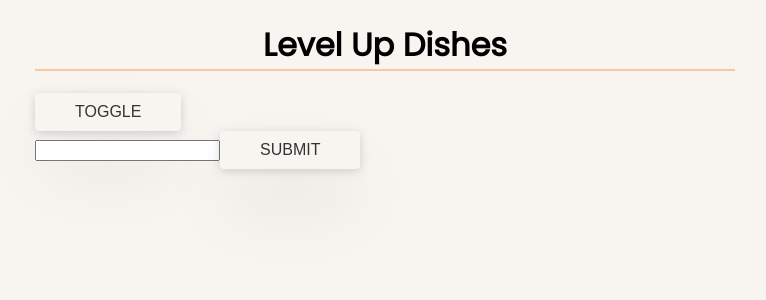
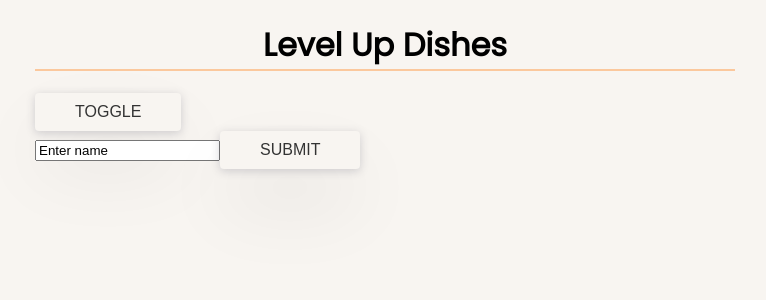
Before and after one commit to tracy-tucker/using-hooks, a React (Create React App) app: page / in a window 1280 px wide. Shown: the top 300 px of the page, without its empty margins (255-1021 px from the left). Built offline with nearby package versions, Linux system fonts and the light colour scheme.

Commit message:
creation of custom hook

```diff
--- a/src/App.js
+++ b/src/App.js
@@ -1,15 +1,17 @@
 import React, {useState, useEffect} from 'react';
 import Toggle from './Toggle';
+import { useTitleInput } from './hooks/useTitleInput';
 
 const App = () => {
+  const [name, setName] = useTitleInput('')
 
   // const [value, setValue] = useState(initialState);
-  const [name, setName] = useState('');
+  // const [name, setName] = useState('');
 
   // Arrow function used because nothing is going to be automatically returned
-  useEffect(() => {
-    document.title = name;
-  });
+  // useEffect(() => {
+  //   document.title = name;
+  // });
 
   // e.preventDefault prevents the form from refreshing the page.
   return (
@@ -31,6 +33,8 @@ const App = () => {
     </div>
   );
 };
+
+
 
 export default App;
 
--- /dev/null
+++ b/src/hooks/useTitleInput.js
@@ -0,0 +1,11 @@
+import { useState, useEffect } from 'react';
+
+function useTitleInput(initialValue) {
+    const [value, setValue] = useState('Enter name');
+    useEffect(() => {
+      document.title = value;
+    });
+    return [value, setValue];
+  }
+
+  export { useTitleInput };
```
Also changed, not shown: all-md-notes.md/use-ref.md (added, +3 -0 lines).
